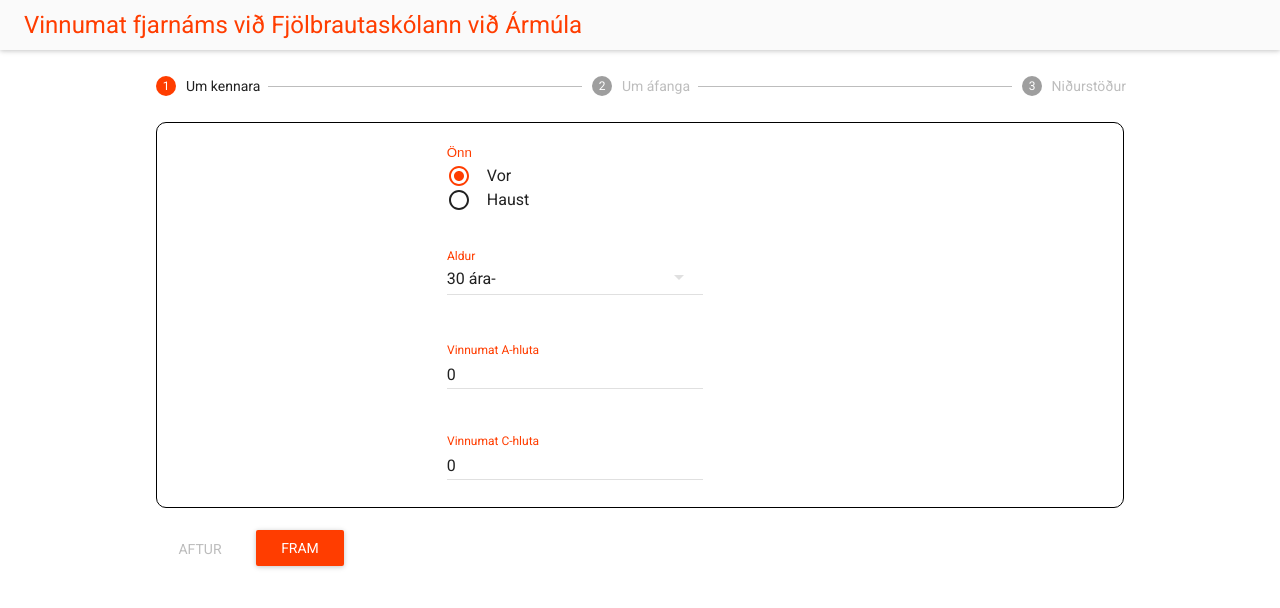
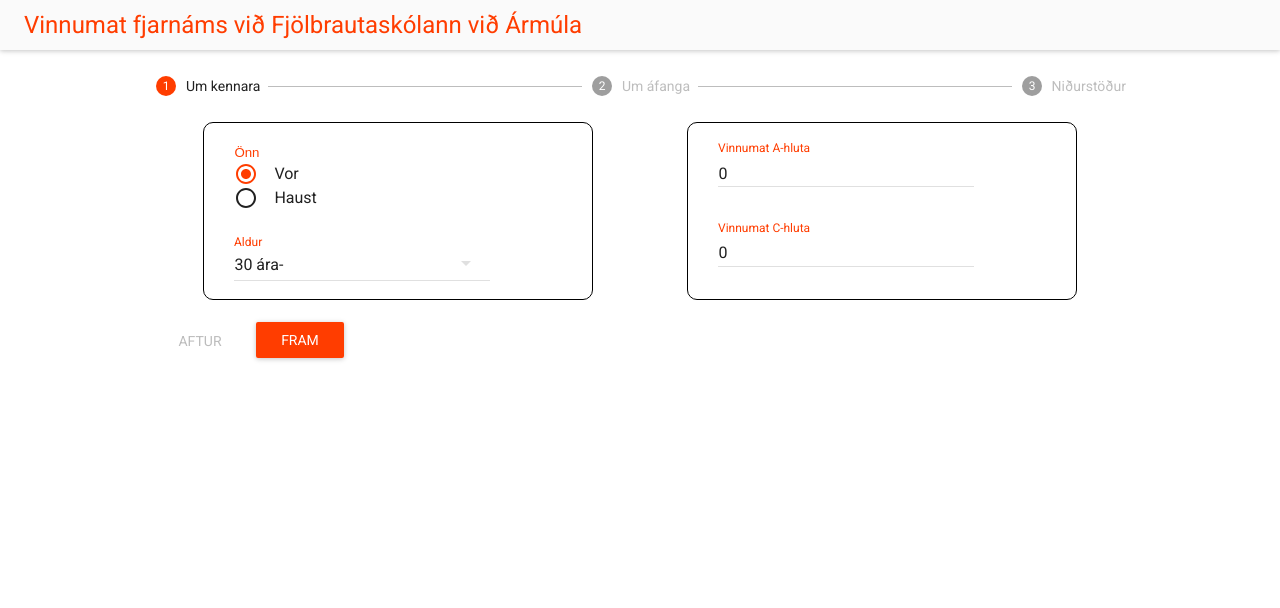
Before and after one commit to UnnarThorBachmann/fjarnam, a React (Create React App) app: page / in a window 1280 px wide. Shown: the top 608 px of the page. Built offline with nearby package versions, Linux system fonts and the light colour scheme.

Commit message:
feat: Changing the input view for teachers to stack the input elements both vertically and horizontally.

```diff
--- a/src/App.js
+++ b/src/App.js
@@ -31,7 +31,7 @@
     return (
        <MuiThemeProvider muiTheme={muiTheme}>
       <div>
-        <TabView iconColor={deepOrangeA400}/>
+        <TabView/>
         <StepperProgress iconColor={deepOrangeA400}/>
 
       </div>
--- a/src/components/aboutTeacherView.js
+++ b/src/components/aboutTeacherView.js
@@ -33,7 +33,8 @@
   },
   input: {
     paddingBottom: '2%',
-    marginLeft: 'auto',
+    paddingRight: '5%',
+    marginLeft: '30px',
     marginRight: 'auto',
     width: '40%'
   },
@@ -43,7 +44,14 @@
               justifyContent: 'flex-start',
               borderWidth: '1px',
               borderStyle: 'solid',
-              borderRadius: '10px'
+              borderRadius: '10px',
+              width: '40%'
+  },
+  containerOuter: {
+    display: 'flex',
+    flexWrap: 'wrap',
+    flexDirection: 'row',
+    justifyContent: 'space-around',
   }
 };
 const ages = ["30 ára-","30-37 ára","38-54 ára","55-60 ára","60 ára+"];
@@ -98,10 +106,8 @@
 
   render() {
     const {onn,vinnumatA,vinnumatC,aldur} = this.props;
-    console.log('önn',onn);
     return (
-      <div>
-
+      <div style={styles.containerOuter}>
         <div style={styles.container}>
           <div style={styles.input}>
             <h5 style={{padding: '0%',marginLeft: '0%', marginBottom: '1%', color: deepOrangeA400, fontWeight: 'normal'}}>Önn</h5>
@@ -132,6 +138,9 @@
             }
             </SelectField>
           </div>
+
+        </div>
+        <div style={styles.container}>
           <div style={styles.input}>
             <TextField
               value={this.state.vinnumatA}
@@ -152,9 +161,9 @@
               errorText={this.state.errorC}
             />
           </div>
-
         </div>
       </div>
+
     );
   }
 }
--- a/src/components/stepper.js
+++ b/src/components/stepper.js
@@ -4,28 +4,23 @@
   Stepper,
   StepLabel,
 } from 'material-ui/Stepper';
-//import Media from 'react-media';
-//import Rusl from 'material-ui/svg-icons/action/delete';
-//import Vista from 'material-ui/svg-icons/content/create';
+
 import RaisedButton from 'material-ui/RaisedButton';
 import FlatButton from 'material-ui/FlatButton';
 import AboutTeacherView from './aboutTeacherView.js';
-//import CoursesFormView from './coursesFormView.js';
-//import Nidurstodur from './nidurstodur.js';
-//import NidurstodurSundurlidun from './nidurstodurSundurlidun.js';
-//import NidurstodurSundurlidunMobile from './nidurstodurSundurlidunMobile.js';
-
-//import Endurtaka from 'material-ui/svg-icons/action/autorenew';
+//import AboutTeacherView from './aboutTeacherView.js';
 import IconButton from 'material-ui/IconButton';
 
-//import {connect} from 'react-redux';
 
 class StepperProgress extends React.Component {
+  constructor(props) {
+    super(props);
+    this.state = {
+      stepIndex: 0,
+    };
 
-  state = {
-    stepIndex: 0,
-    afram: true
-  };
+  }
+
 
 
   handleNext = () => {
@@ -51,7 +46,7 @@
       case 1:
         return (
           <div>
-            <p>Um áfanga</p>
+              <p>Um áfanga: </p>
           </div>
         )
       case 2:
@@ -65,10 +60,19 @@
     }
   }
 
+  componentWillReceiveProps(nextProps) {
+    this.setState({...nextProps});
+  }
+
+  componentWillMount() {
+    this.setState({onn: this.props.onn});
+  }
+
   render() {
-    const {finished, stepIndex} = this.state;
+    const {stepIndex,onn} = this.state;
     const contentStyle = {margin: '0 16px'};
-
+    console.log(this.state);
+    console.log(this.props);
     return (
       <div style={{width: '100%', maxWidth: 1000, margin: 'auto'}}>
         <Stepper activeStep={stepIndex}>
@@ -84,7 +88,7 @@
         </Stepper>
         <div style={contentStyle}>
         <div>
-              {this.getStepContent(stepIndex)}
+              {this.getStepContent(stepIndex,onn)}
               <div style={{marginTop: 12}}>
                 <FlatButton
                   label="Aftur"
@@ -109,9 +113,4 @@
   }
 }
 
-const mapStateToProps = (state)=>({
-  storeState: {...state}
-});
-
-//export default connect(mapStateToProps)(StepperProgress);
 export default StepperProgress
```
